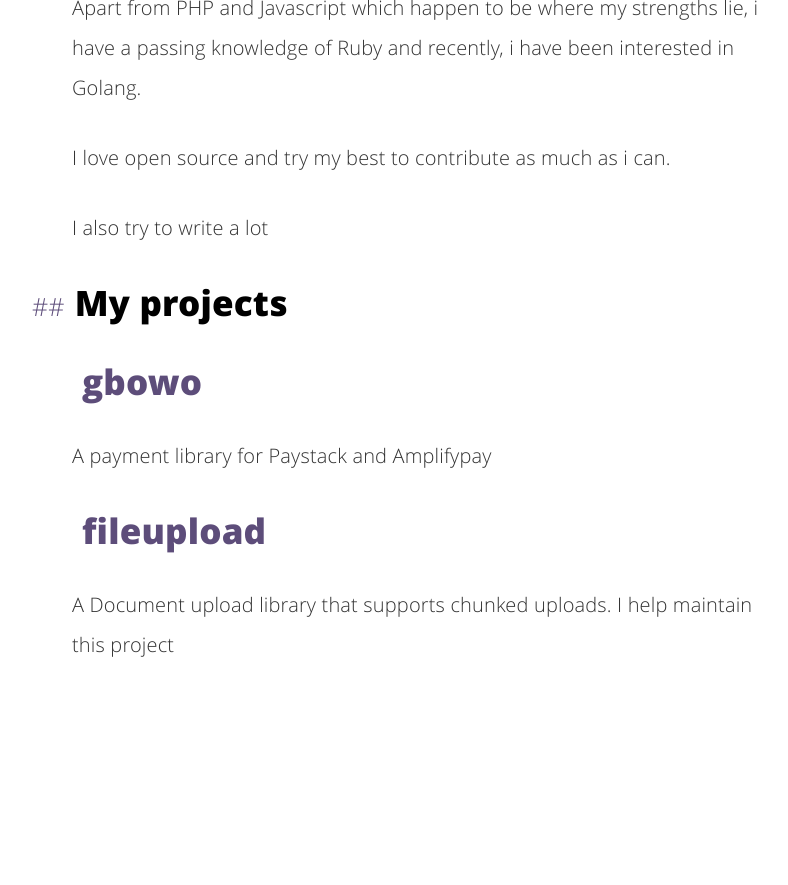
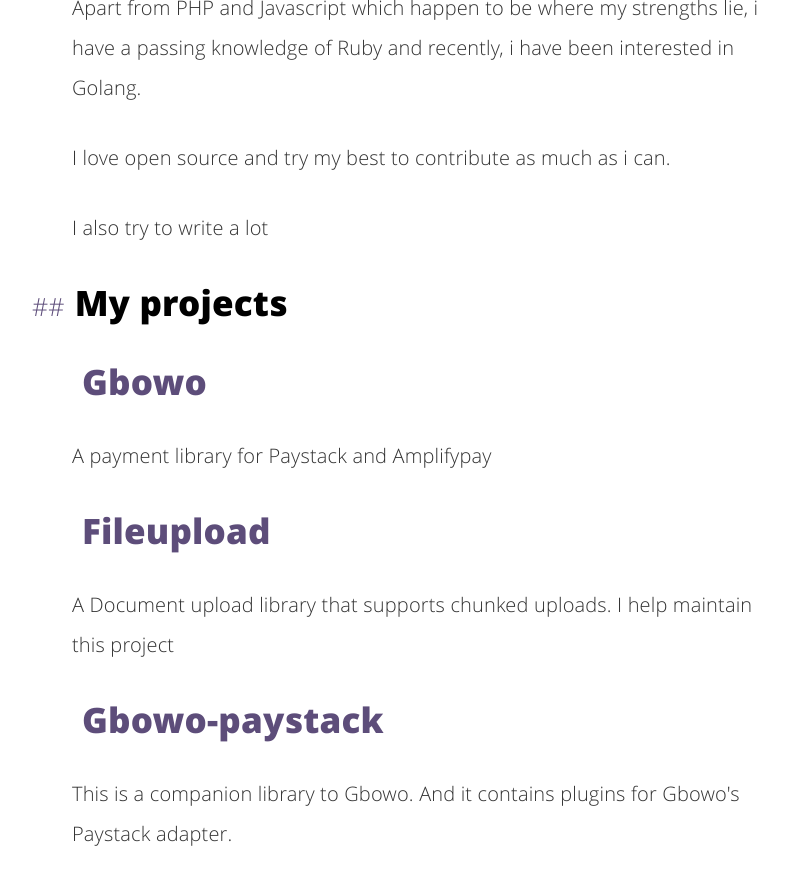
Before and after one commit to adelowo/portfolio, a Jekyll site: the page built from about.html, in a window 1280 px wide and 900 px high, scrolled down 593 px. Shown: the top 885 px of the window, without its empty margins (228-1016 px from the left). Built offline with Jekyll 4.4.1, drawn with Linux system fonts in a browser that asks for light colours; before the commit the page ends 1304 px from its top, so only the background shows below that.

Commit message:
Updated projects

```diff
--- a/_config.yml
+++ b/_config.yml
@@ -51,10 +51,14 @@
     url: /about
 # projects in header index
 projects:
-  - name: gbowo
+  - name: Gbowo
     url: https://github.com/adelowo/gbowo
-    description: "A payment library for Paystack and Amplifypay"
+    description: A payment library for Paystack and Amplifypay
 
-  - name: fileupload
+  - name: Fileupload
     url: https://github.com/Gargron/fileupload
     description: "A Document upload library that supports chunked uploads. I help maintain this project"
+
+  - name: Gbowo-paystack
+    url:  https://github.com/adelowo/gbowo-paystack
+    description: This is a companion library to Gbowo. And it contains plugins for Gbowo's Paystack adapter.
```
